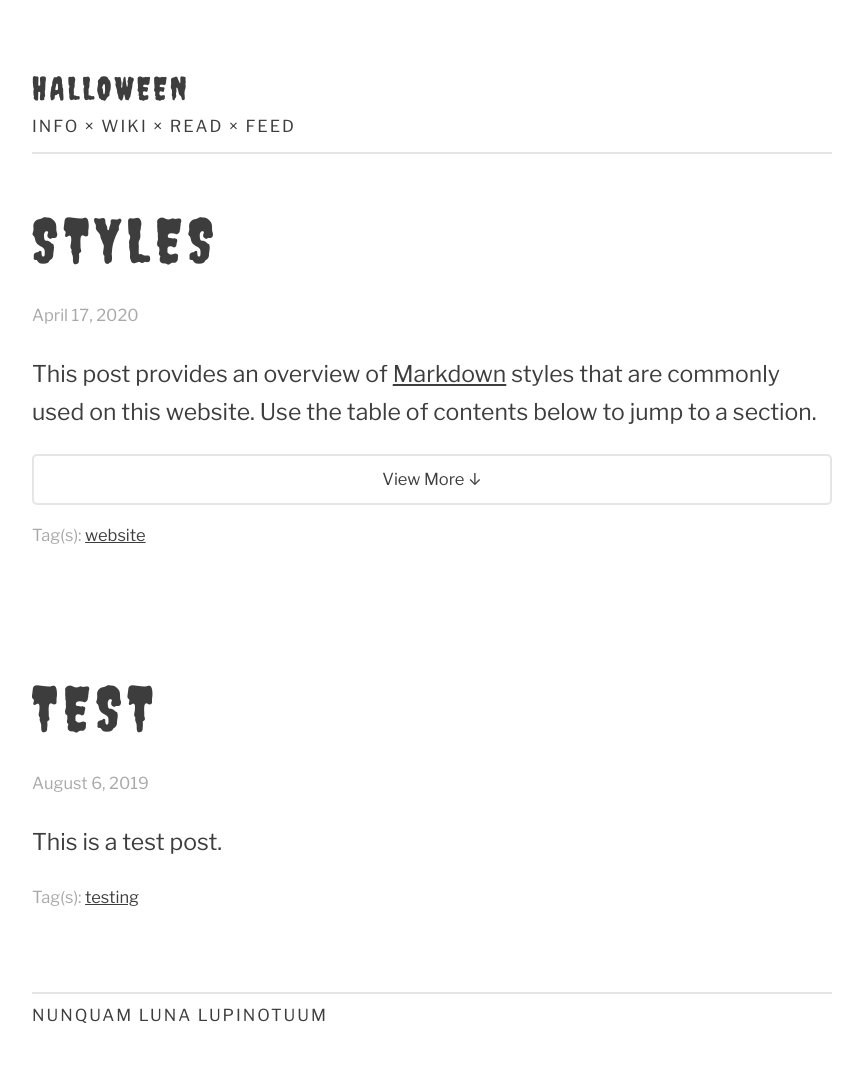
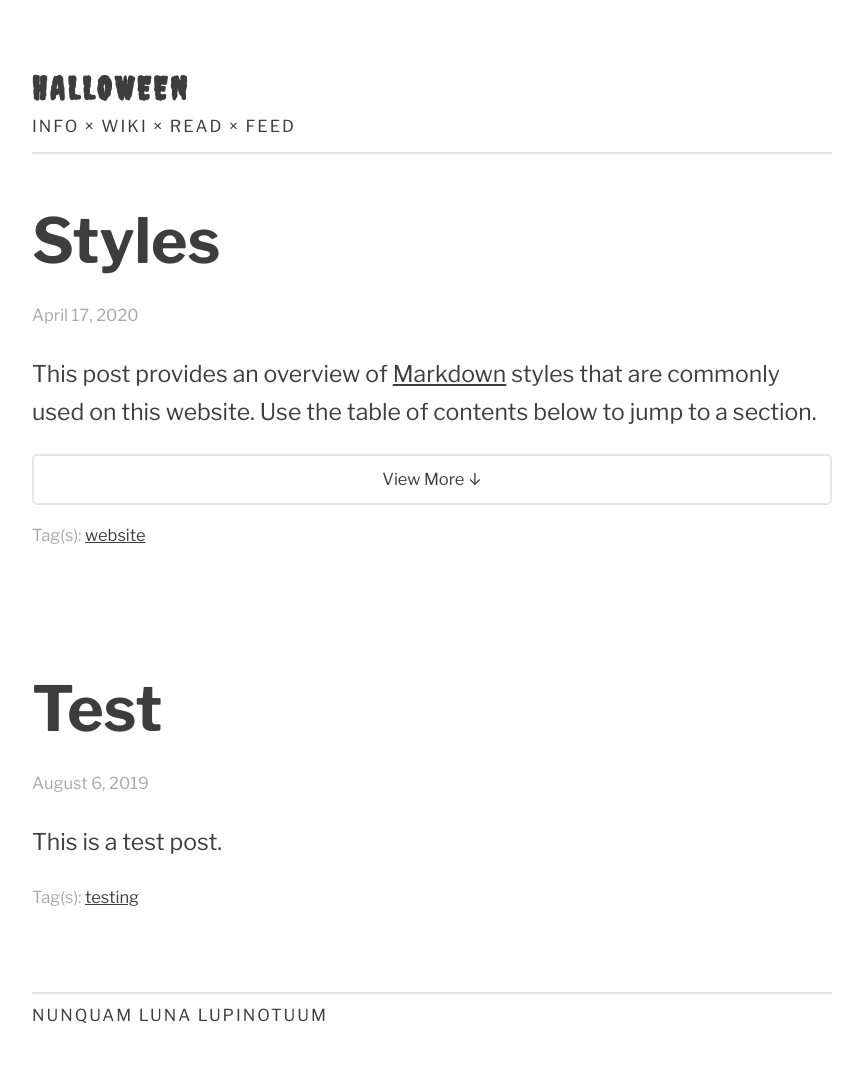
Before and after one commit to lmw13/lmw13, a Jekyll site: the page built from index.html, in a window 1280 px wide. Shown: the whole page, without its empty margins (208-1071 px from the left). Built offline with Jekyll 4.4.1, drawn with Linux system fonts in a browser that asks for light colours; the list of posts is cut into pages by our own code.

Commit message:
Update style.css

```diff
--- a/css/style.css
+++ b/css/style.css
@@ -88,10 +88,8 @@ h1,
 h2,
 h3,
 .header {
-	font-family: 'Creepster', serif;
-	font-weight: 400;
-	text-transform: uppercase;
-      	letter-spacing: 0.1em;
+	font-family: 'Libre Franklin', 'Inter', -apple-system, BlinkMacSystemFont, Segoe UI, Helvetica, Arial, sans-serif, Apple Color Emoji, Segoe UI Emoji, Segoe UI Symbol;
+	font-weight: 700;
 }
 
 h1 {
@@ -100,6 +98,9 @@ h1 {
 }
 
 .header {
+	font-family: 'Creepster', cursive;
+	text-transform: uppercase;
+      	letter-spacing: 0.1em;
 	font-size: 1.4em;
 	line-height: 1.25em;
 }
```
